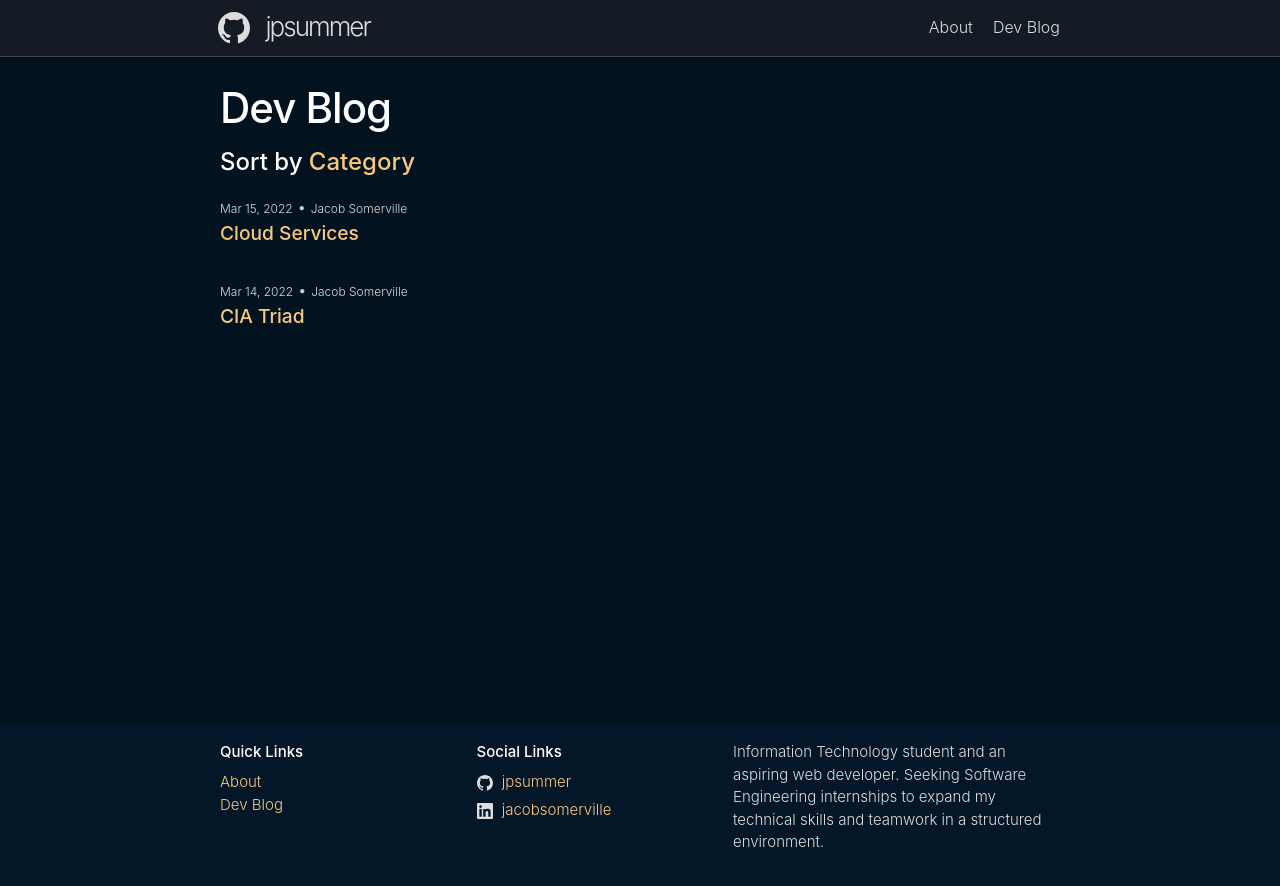
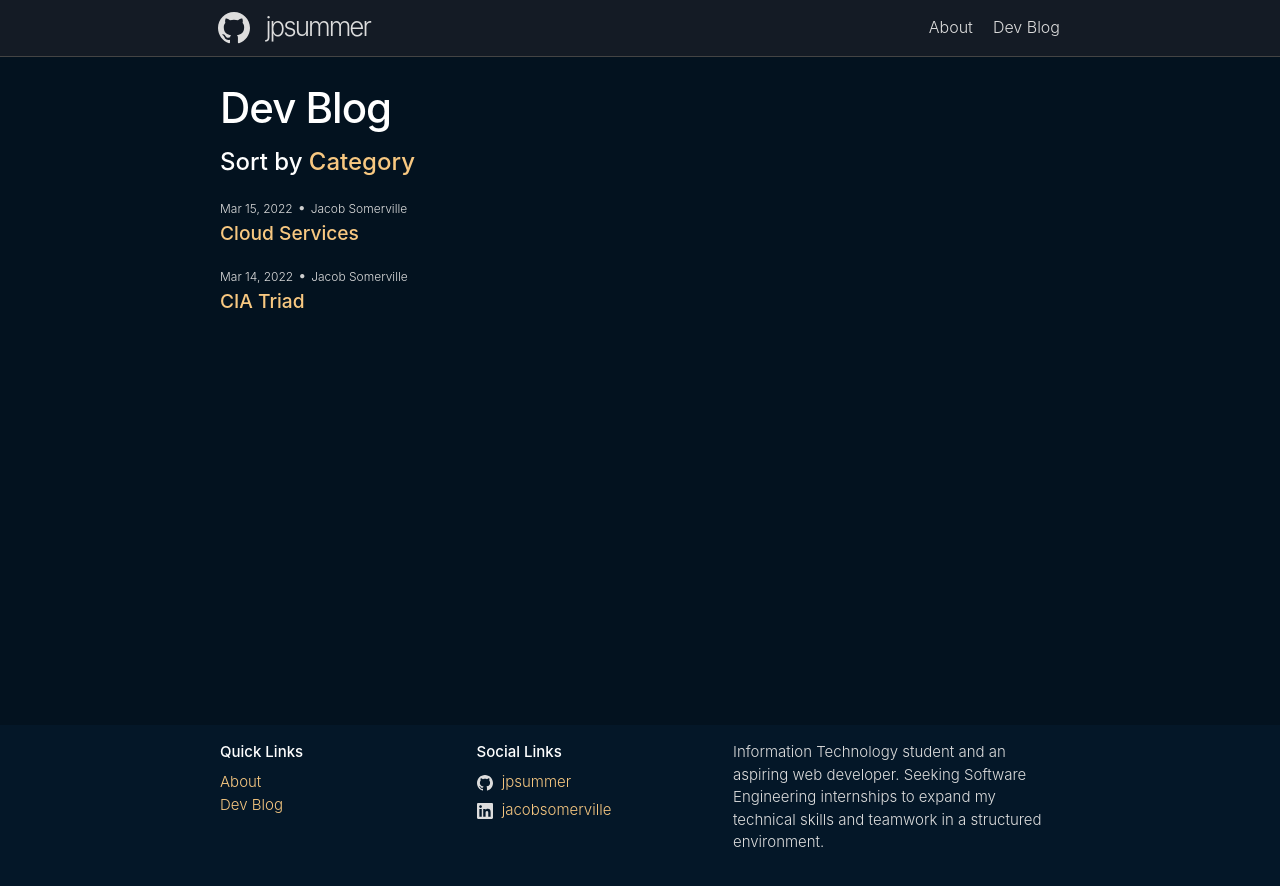
Before and after one commit to jpsummer/jpsummer-web, a Jekyll site: the page built from blog_latest.md, in a window 1280 px wide. Shown: the top 886 px of the page. Built offline with Jekyll 4.4.1, drawn with Linux system fonts in a browser that asks for light colours.

Commit message:
changed spacing for blog posts

```diff
--- a/_sass/jpdark/_layout.scss
+++ b/_sass/jpdark/_layout.scss
@@ -208,7 +208,7 @@
   list-style: none;
 
   > li {
-    margin-bottom: $spacing-unit;
+    margin-bottom: $spacing-unit / 2;
   }
 }
 
```
